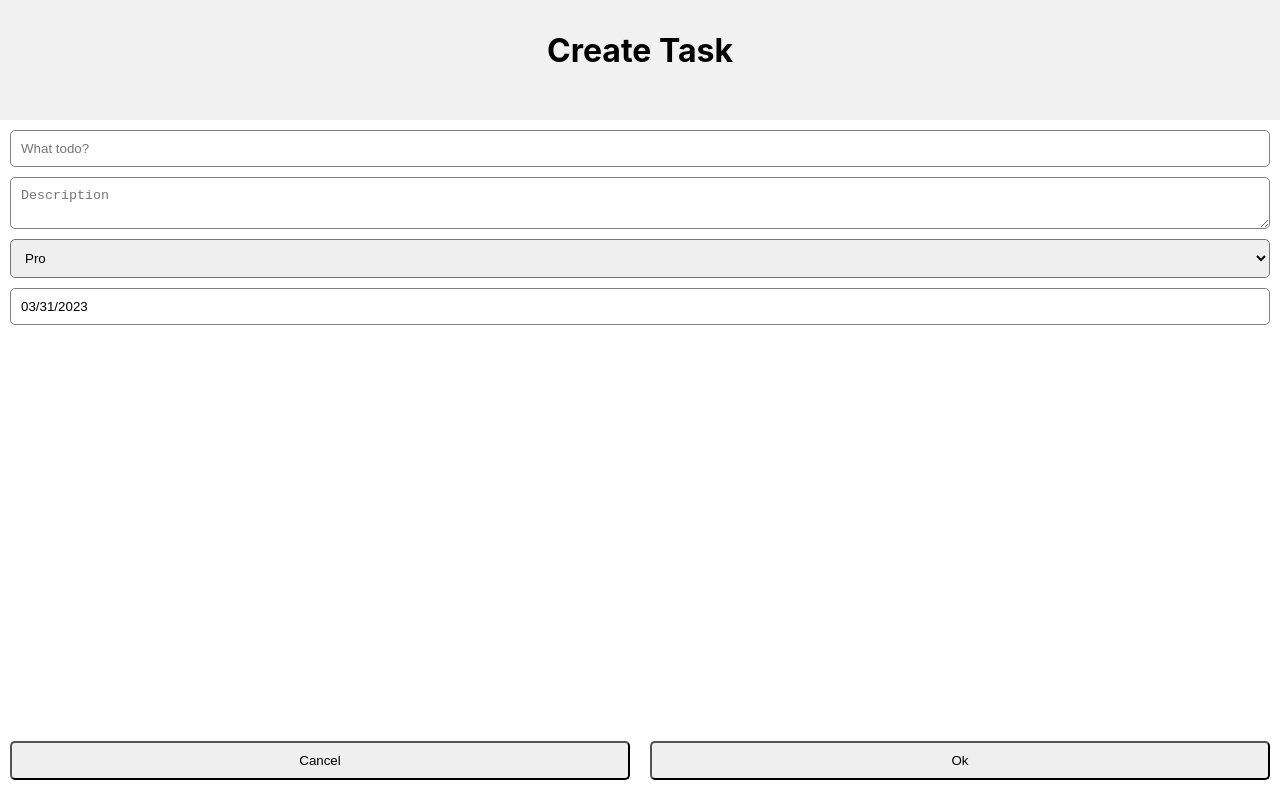
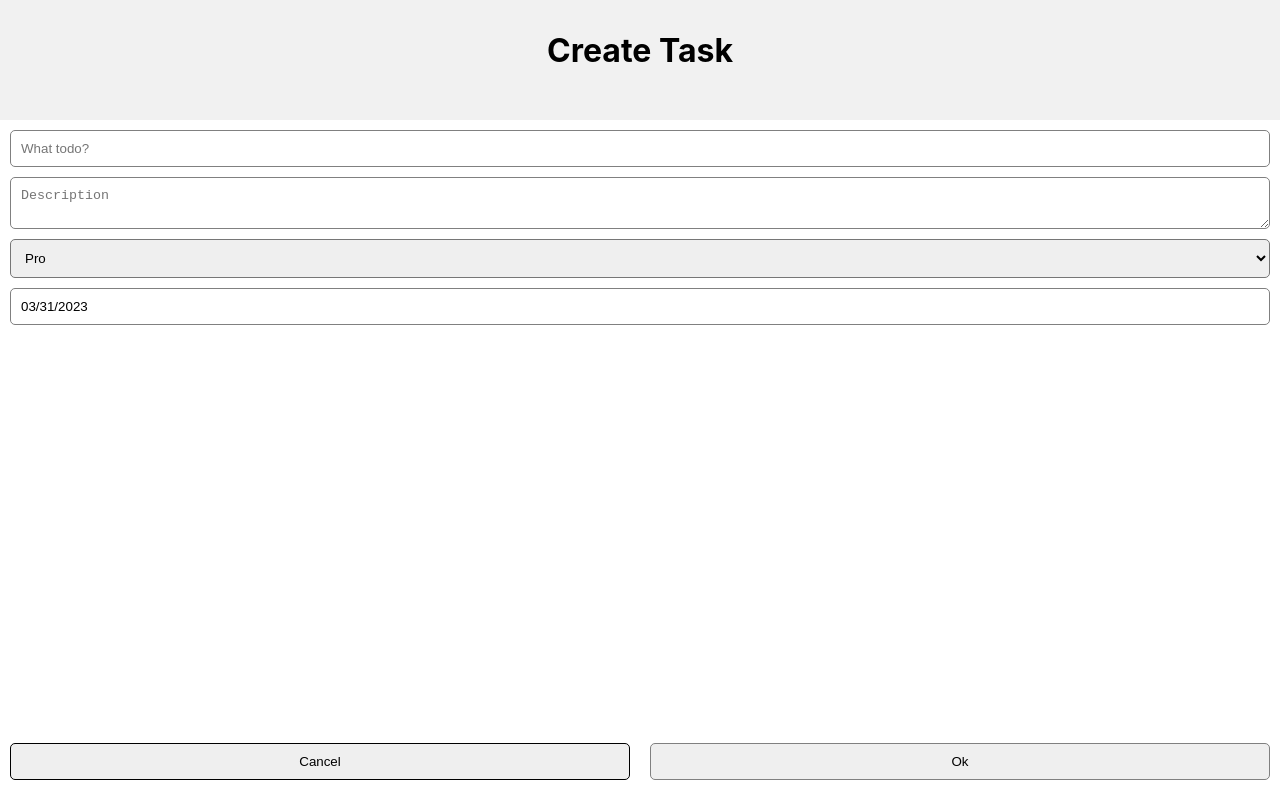
Before and after one commit to BarthPaleologue/Todolist, a React (Create React App) app: page / in a window 1280 px wide. In both pictures the pointer is over the button "Cancel". Built offline with nearby package versions, Linux system fonts and the light colour scheme.

Commit message:
better button style

```diff
--- a/src/App.css
+++ b/src/App.css
@@ -80,4 +80,9 @@
   padding: 10px;
   cursor: pointer;
   border-radius: var(--border-radius);
+  border: 1px solid gray;
 }
+
+.verticalView .buttonBlock button:hover {
+  border: 1px solid black;
+}
```
